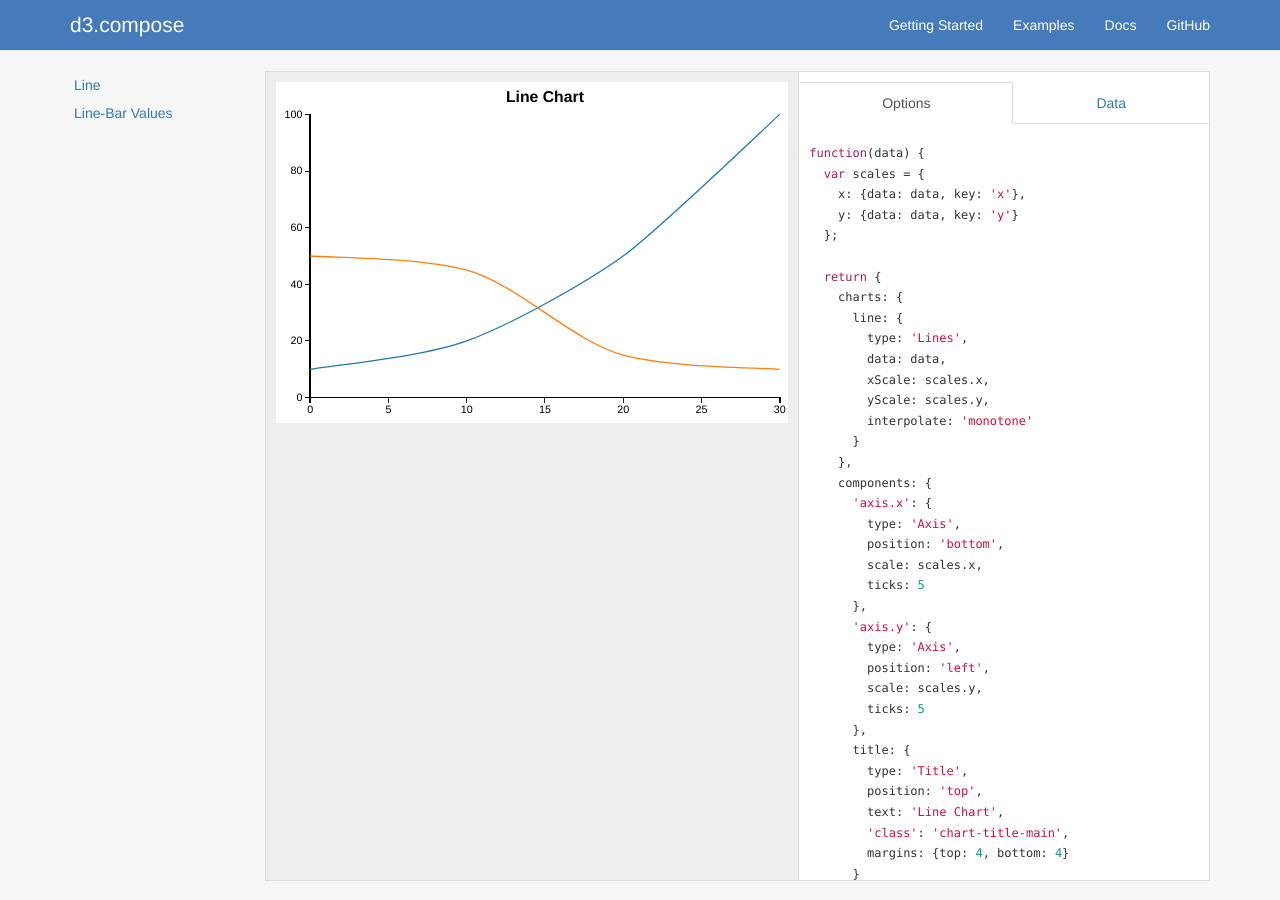
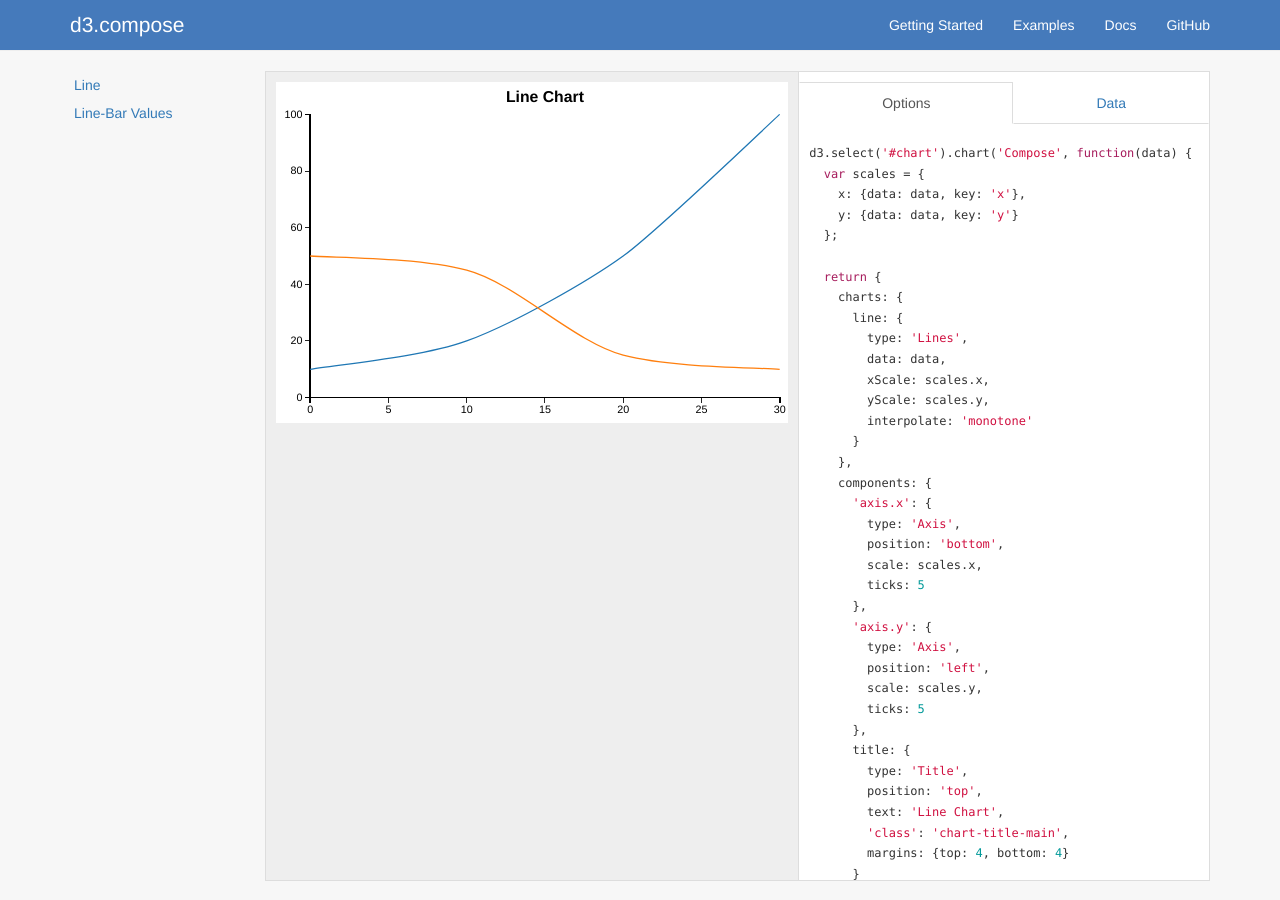
Before and after one commit to CSNW/d3.compose, a Jekyll site: the page built from examples/index.html, in a window 1280 px wide. Built offline with Jekyll 4.4.1, drawn with Linux system fonts in a browser that asks for light colours; Markdown is read by kramdown in place of the engine named in the settings; part of the change alters nothing that is shown.

Commit message:
Update examples format

```diff
--- a/examples/index.html
+++ b/examples/index.html
@@ -4,7 +4,9 @@ title: Example
 class: example
 scripts: |
   <script type="text/javascript">examples = {};</script>
+  <script src="../js/examples/data.js"></script>
   <script src="../js/examples/line.js"></script>
+  <script src="../js/examples/line-bar-values.js"></script>
   <script src="../js/editor.js"></script>
   <script src="../js/examples.js"></script>
 ---
--- a/js/editor.js
+++ b/js/editor.js
@@ -42,12 +42,13 @@
           .height(400);
       }
 
-      this.chart.options(this.options);
+      var fn = new Function('data', this.generate())
+      this.chart.options(fn);
       this.chart.draw(this.data);
     },
 
     renderOptions: function renderConfig() {
-      renderAndHighlight(this.$('.js-options')[0], this.options.toString());
+      renderAndHighlight(this.$('.js-options')[0], 'd3.select(\'#chart\').chart(\'Compose\', function(data) {\n' + this.generate() + '});');
     },
 
     renderData: function renderData() {
@@ -62,7 +63,7 @@
   function renderAndHighlight(el, js) {
     try {
       var html = '<pre><code class="js">' + js + '</code></pre>';
-      el.innerHTML = html + html;
+      el.innerHTML = html;
       hljs.highlightBlock(el);
     } catch (ex) {}
   }
--- a/js/examples.js
+++ b/js/examples.js
@@ -99,7 +99,7 @@
         }
 
         this.editor.data = example.data;
-        this.editor.options = example.options;
+        this.editor.generate = example.generate;
 
         $('.js-editor')[0].appendChild(this.editor.el);
         this.editor.render();
--- /dev/null
+++ b/js/examples/data.js
@@ -0,0 +1,38 @@
+(function(examples) {
+
+  // TODO...
+  examples.data = {
+    a: [
+      {
+        key: 'a', values: [
+          {x: 0, y: 10}, {x: 10, y: 20}, {x: 20, y: 50}, {x: 30, y: 100}
+        ]
+      },
+      {
+        key: 'b', values: [
+          {x: 0, y: 50}, {x: 10, y: 45}, {x: 20, y: 15}, {x: 30, y: 10}
+        ]
+      }
+    ],
+
+    b: {
+      input: [
+        {
+          key: 'input',
+          values: [{x: 'a', y: 100}, {x: 'b', y: 200}, {x: 'c', y: 300}]
+        }
+      ],
+      results: [
+        {
+          key: 'run-1',
+          values: [{x: 'a', y: 10}, {x: 'b', y: 30}, {x: 'c', y: 20}]
+        },
+        {
+          key: 'run-2',
+          values: [{x: 'a', y: 15}, {x: 'b', y: 25}, {x: 'c', y: 20}]
+        }
+      ]
+    }
+  };
+
+})(examples);
--- /dev/null
+++ b/js/examples/line-bar-values.js
@@ -0,0 +1,53 @@
+(function(examples) {
+  // Line-Bar Values
+  examples['line-bar-values'] = {
+    generate: function(options) {
+      var fn = [
+        "var input = data.input;",
+        "var results = data.results;",
+        "var scales = {",
+        "  x: {type: 'ordinal', data: results, key: 'x', adjacent: true},",
+        "  y: {data: input, key: 'y'},",
+        "  y2: {data: results, key: 'y', domain: [0, 100]}",
+        "};",
+        "",
+        "return d3.compose.xy({",
+        "  charts: {",
+        "    input: {",
+        "      type: 'Lines',",
+        "      data: input,",
+        "      xScale: scales.x,",
+        "      yScale: scales.y",
+        "    },",
+        "    results: {",
+        "      type: 'Bars',",
+        "      data: results,",
+        "      xScale: scales.x,",
+        "      yScale: scales.y2",
+        "    }",
+        "  },",
+        "  axes: {",
+        "    x: {",
+        "      scale: scales.x",
+        "    },",
+        "    y: {",
+        "      scale: scales.y,",
+        "      title: 'Input'",
+        "    },",
+        "    y2: {",
+        "      scale: scales.y2,",
+        "      title: 'Results'",
+        "    }",
+        "  },",
+        "  title: {",
+        "    text: 'Input vs. Output'",
+        "  }",
+        "});"
+      ];
+
+      return '  ' + fn.join('\n  ') + '\n';
+    },
+
+    data: examples.data.b
+  };
+})(examples);
--- a/js/examples/line.js
+++ b/js/examples/line.js
@@ -1,120 +1,54 @@
-(function(examples, d3, helpers, mixins) {
+(function(examples) {
 
-// Line
-examples.line = {};
-examples.line.options = function(data) {
-  var scales = {
-    x: {data: data, key: 'x'},
-    y: {data: data, key: 'y'}
+  // Line
+  examples.line = {
+    generate: function(options) {
+      // TODO options
+
+      var fn = [
+        "var scales = {",
+        "  x: {data: data, key: 'x'},",
+        "  y: {data: data, key: 'y'}",
+        "};",
+        "",
+        "return {",
+        "  charts: {",
+        "    line: {",
+        "      type: 'Lines',",
+        "      data: data,",
+        "      xScale: scales.x,",
+        "      yScale: scales.y,",
+        "      interpolate: 'monotone'",
+        "    }",
+        "  },",
+        "  components: {",
+        "    'axis.x': {",
+        "      type: 'Axis',",
+        "      position: 'bottom',",
+        "      scale: scales.x,",
+        "      ticks: 5",
+        "    },",
+        "    'axis.y': {",
+        "      type: 'Axis',",
+        "      position: 'left',",
+        "      scale: scales.y,",
+        "      ticks: 5",
+        "    },",
+        "    title: {",
+        "      type: 'Title',",
+        "      position: 'top',",
+        "      text: 'Line Chart',",
+        "      'class': 'chart-title-main',",
+        "      margins: {top: 4, bottom: 4}",
+        "    }",
+        "  }",
+        "};"
+      ];
+
+      return '  ' + fn.join('\n  ') + '\n';
+    },
+
+    data: examples.data.a
   };
 
-  return {
-    charts: {
-      line: {
-        type: 'Lines',
-        data: data,
-        xScale: scales.x,
-        yScale: scales.y,
-        interpolate: 'monotone'
-      }
-    },
-    components: {
-      'axis.x': {
-        type: 'Axis',
-        position: 'bottom',
-        scale: scales.x,
-        ticks: 5
-      },
-      'axis.y': {
-        type: 'Axis',
-        position: 'left',
-        scale: scales.y,
-        ticks: 5
-      },
-      title: {
-        type: 'Title',
-        position: 'top',
-        text: 'Line Chart',
-        'class': 'chart-title-main',
-        margins: {top: 4, bottom: 4}
-      }
-    }
-  };
-};
-examples.line.data = [
-  {
-    key: 'a', values: [
-      {x: 0, y: 10}, {x: 10, y: 20}, {x: 20, y: 50}, {x: 30, y: 100}
-    ]
-  },
-  {
-    key: 'b', values: [
-      {x: 0, y: 50}, {x: 10, y: 45}, {x: 20, y: 15}, {x: 30, y: 10}
-    ]
-  }
-];
-
-// Line-Bar Values
-examples['line-bar-values'] = {};
-examples['line-bar-values'].options = function(data) {
-  var input = data.input;
-  var results = data.results;
-  var scales = {
-    x: {type: 'ordinal', data: results, key: 'x', adjacent: true},
-    y: {data: input, key: 'y'},
-    y2: {data: results, key: 'y', domain: [0, 100]}
-  };
-
-  return d3.compose.xy({
-    charts: {
-      input: {
-        type: 'Lines',
-        data: input,
-        xScale: scales.x,
-        yScale: scales.y
-      },
-      results: {
-        type: 'Bars',
-        data: results,
-        xScale: scales.x,
-        yScale: scales.y2
-      }
-    },
-    axes: {
-      x: {
-        scale: scales.x
-      },
-      y: {
-        scale: scales.y,
-        title: 'Input'
-      },
-      y2: {
-        scale: scales.y2,
-        title: 'Results'
-      }
-    },
-    title: {
-      text: 'Input vs. Output'
-    }
-  });
-};
-examples['line-bar-values'].data = {
-  input: [
-    {
-      key: 'input',
-      values: [{x: 'a', y: 100}, {x: 'b', y: 200}, {x: 'c', y: 300}]
-    }
-  ],
-  results: [
-    {
-      key: 'run-1',
-      values: [{x: 'a', y: 10}, {x: 'b', y: 30}, {x: 'c', y: 20}]
-    },
-    {
-      key: 'run-2',
-      values: [{x: 'a', y: 15}, {x: 'b', y: 25}, {x: 'c', y: 20}]
-    }
-  ]
-};
-
-})(examples, d3, d3.compose.helpers, d3.compose.mixins);
+})(examples);
```
